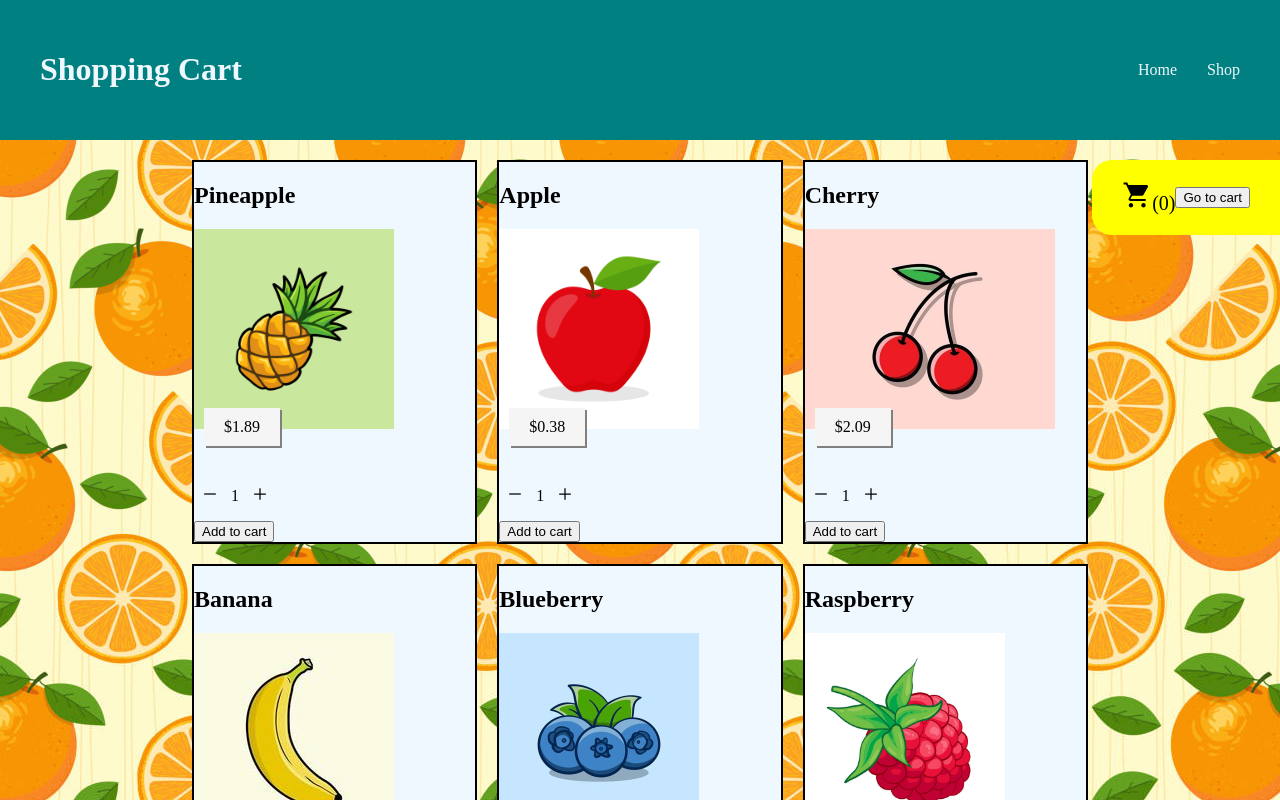
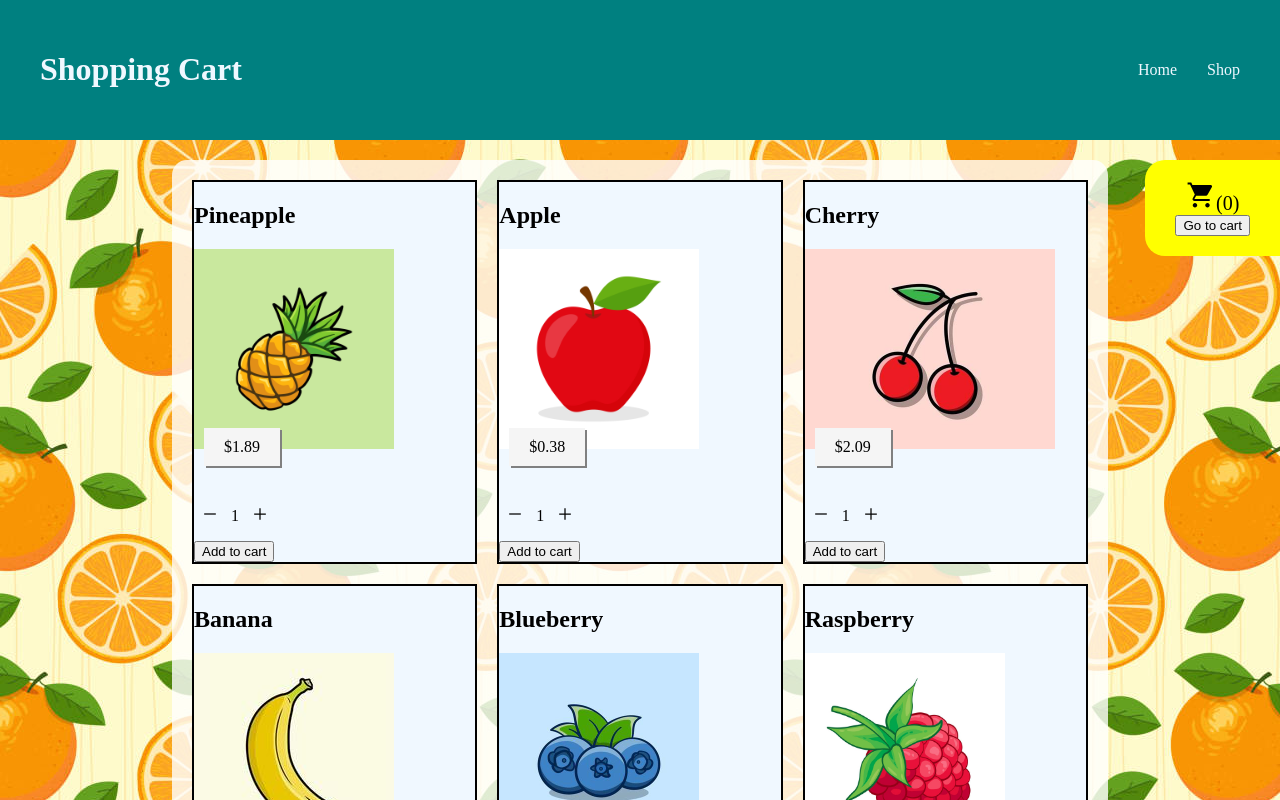
Before and after one commit to stef44n/shopping-cart, a React (Create React App) app: page /shop in a window 1280 px wide. Shown: the top 800 px of the page. Built offline with nearby package versions, Linux system fonts and the light colour scheme.

Commit message:
Add styling

```diff
--- a/src/styles/Shop.css
+++ b/src/styles/Shop.css
@@ -2,8 +2,11 @@
     display: grid;
     grid-template-columns: 1fr 1fr 1fr;
     width: 70%;
-    margin: 0 auto;
+    margin: 20px auto;
     gap: 20px;
+    background-color: rgba(255, 255, 255, 0.8);
+    padding: 20px;
+    border-radius: 15px;
 }
 
 .cart-fixed {
@@ -14,6 +17,7 @@
     width: fit-content;
     font-size: 20px;
     display: flex;
+    flex-direction: column;
     align-items: center;
     border-radius: 20px 0 0 20px;
     text-decoration: none;
@@ -23,3 +27,9 @@
 .cart-icon {
     height: 30px;
 }
+
+.buttons {
+    display: flex;
+    justify-content: center;
+    gap: 20px;
+}
```
